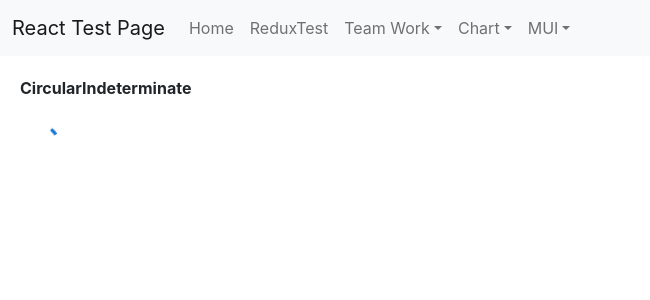
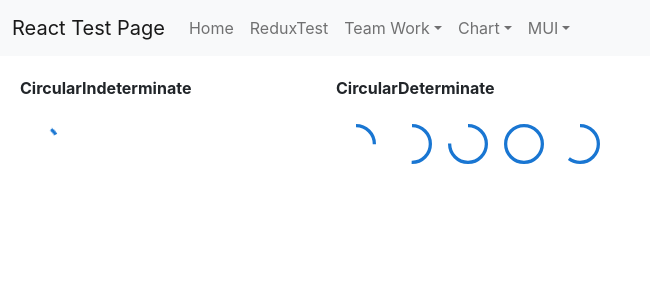
Before and after one commit to jinseok1306/React-Test, a React (Create React App) app in the folder ReactProject/client_app/: page /MUI/ProgressPage in a window 1280 px wide. Shown: the top 300 px of the page, without its empty margins (0-650 px from the left). Built offline with nearby package versions, Linux system fonts and the light colour scheme.

Commit message:
MUI CircularDeterminate 테스트 완료

```diff
--- /dev/null
+++ b/ReactProject/client_app/src/components/Progress/CircularDeterminate.tsx
@@ -0,0 +1,27 @@
+import * as React from 'react';
+import Stack from '@mui/material/Stack';
+import CircularProgress from '@mui/material/CircularProgress';
+
+export default function CircularDeterminate() {
+    const [progress, setProgress] = React.useState(0);
+
+    React.useEffect(() => {
+        const timer = setInterval(() => {
+            setProgress((prevProgress) => (prevProgress >= 100 ? 0 : prevProgress + 10));
+        }, 800);
+
+        return () => {
+            clearInterval(timer);
+        };
+    }, []);
+
+    return (
+        <Stack spacing={2} direction="row">
+            <CircularProgress variant="determinate" value={25} />
+            <CircularProgress variant="determinate" value={50} />
+            <CircularProgress variant="determinate" value={75} />
+            <CircularProgress variant="determinate" value={100} />
+            <CircularProgress variant="determinate" value={progress} />
+        </Stack>
+    );
+}
--- a/ReactProject/client_app/src/pages/MUI/ProgressPage.tsx
+++ b/ReactProject/client_app/src/pages/MUI/ProgressPage.tsx
@@ -2,6 +2,7 @@ import React, { useCallback, useState } from "react";
 import Menu from '../../components/Menu';
 import Grid from '@mui/material/Grid';
 import CircularIndeterminate from '../../components/Progress/CircularIndeterminate';
+import CircularDeterminate from '../../components/Progress/CircularDeterminate';
 
 const ProgressPage = () => {
     return (
@@ -13,6 +14,10 @@ const ProgressPage = () => {
                         <b>CircularIndeterminate</b><div>&nbsp;</div>
                         <CircularIndeterminate />
                     </Grid>
+                    <Grid item xs={3}>
+                        <b>CircularDeterminate</b><div>&nbsp;</div>
+                        <CircularDeterminate />
+                    </Grid>
                 </Grid>
             </div>
         </div>
```
Also changed, not shown: 1 other file (tests, documents, lock files or other folders).
